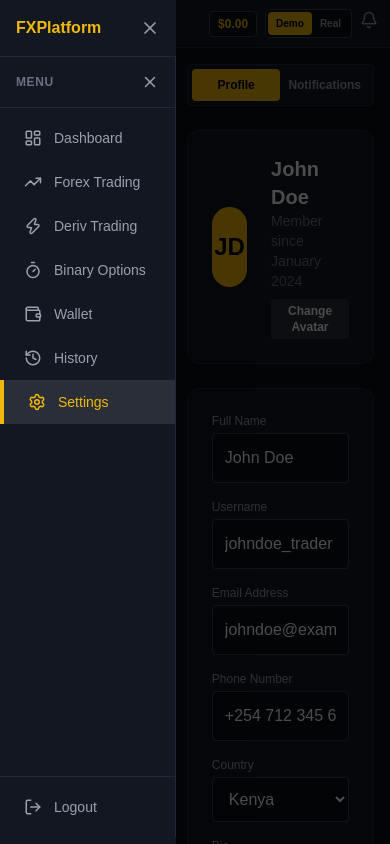
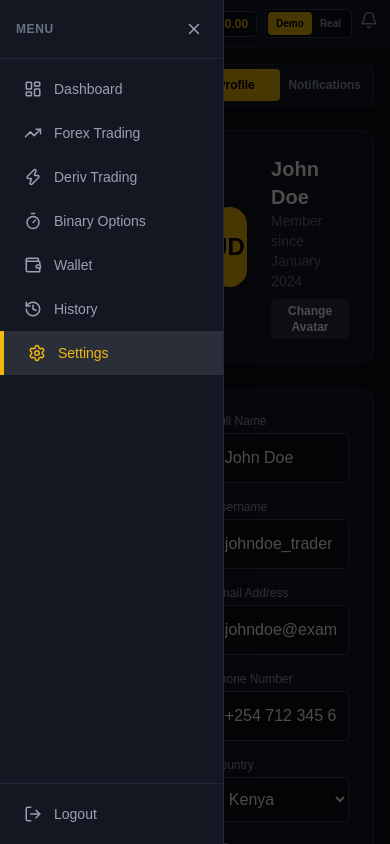
Before and after one commit to tyllenaziz/Forex, a Next.js app in the folder apps/web/: page /dashboard/settings in a window 390 px wide. Both pictures are taken after a click on the button 27 px from the left and 23 px from the top of the page. Shown: the top 844 px of the page. Built offline with nearby package versions, Linux system fonts and the light colour scheme.

Commit message:
Fix sidebar X button and remove duplicate from wallet

```diff
--- a/apps/web/src/app/dashboard/components/Sidebar.tsx
+++ b/apps/web/src/app/dashboard/components/Sidebar.tsx
@@ -46,7 +46,7 @@ export default function Sidebar({ onClose }: SidebarProps) {
       <div className="p-4 border-b border-gray-800 flex justify-between items-center">
         <h2 className="text-xs font-bold text-gray-500 uppercase tracking-wider">Menu</h2>
         {onClose && (
-          <button onClick={onClose} className="md:hidden text-gray-400">
+          <button onClick={onClose} className="md:hidden text-gray-400 p-1 hover:text-white">
             <X size={18} />
           </button>
         )}
@@ -70,7 +70,6 @@ export default function Sidebar({ onClose }: SidebarProps) {
         })}
       </nav>
 
-      {/* Logout Button */}
       <div className="border-t border-gray-800 p-2">
         <button
           onClick={handleLogout}
--- a/apps/web/src/app/dashboard/layout.tsx
+++ b/apps/web/src/app/dashboard/layout.tsx
@@ -112,18 +112,10 @@ export default function DashboardLayout({ children }: { children: React.ReactNod
         {isSidebarOpen && (
           <div className="fixed inset-0 z-50 bg-black/70 md:hidden" onClick={() => setIsSidebarOpen(false)}>
             <div
-  className="absolute left-0 top-0 bottom-0 w-44 bg-[#131722]"
+              className="absolute left-0 top-0 bottom-0 w-56 bg-[#131722]"
               onClick={(e) => e.stopPropagation()}
             >
-                <div className="p-4 flex justify-between items-center border-b border-gray-800">
-                  <span className="font-bold text-[#f0b90b]">FXPlatform</span>
-                  <button onClick={() => setIsSidebarOpen(false)} className="text-gray-400">
-                    <X size={20} />
-                  </button>
-                </div>
-                                <div className="h-[calc(100%-64px)] overflow-y-auto">
               <Sidebar onClose={() => setIsSidebarOpen(false)} />
-                </div>
             </div>
           </div>
         )}
```
Lines whose indentation alone changed are shown as unchanged.
